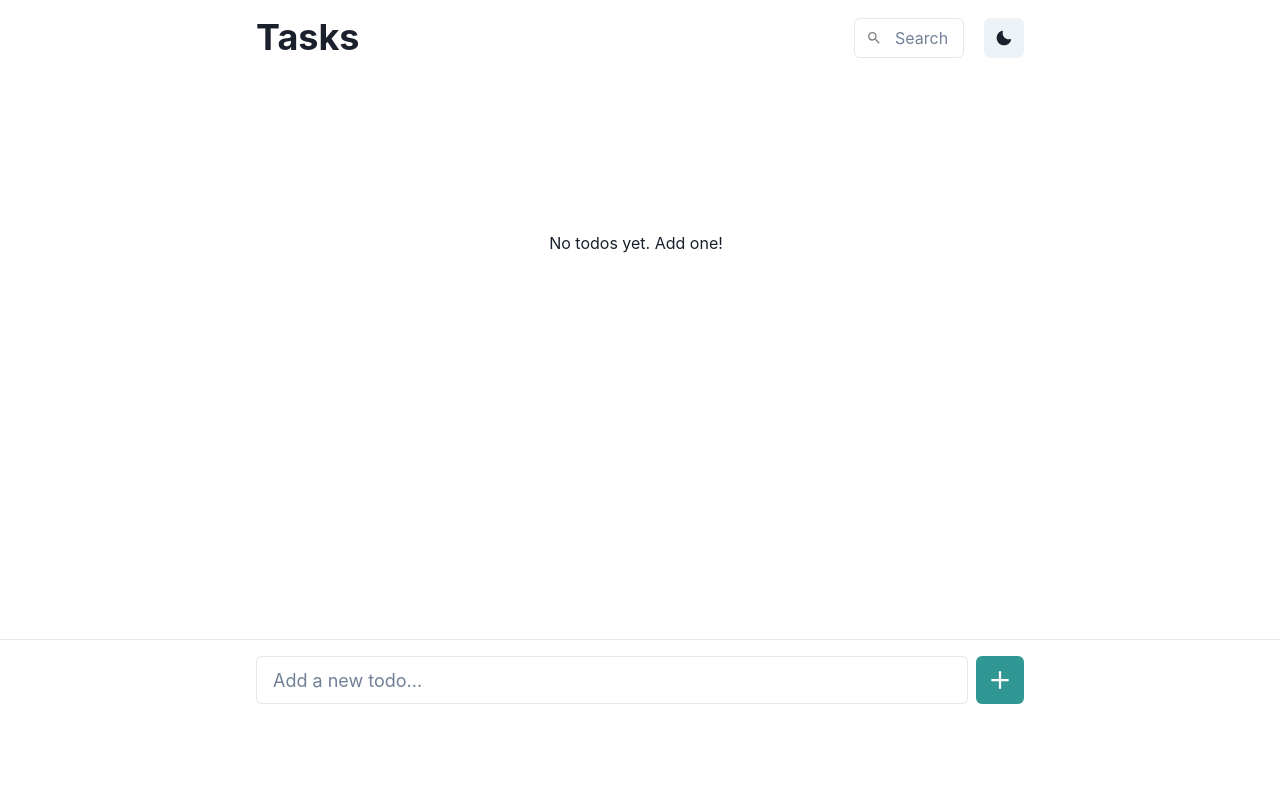
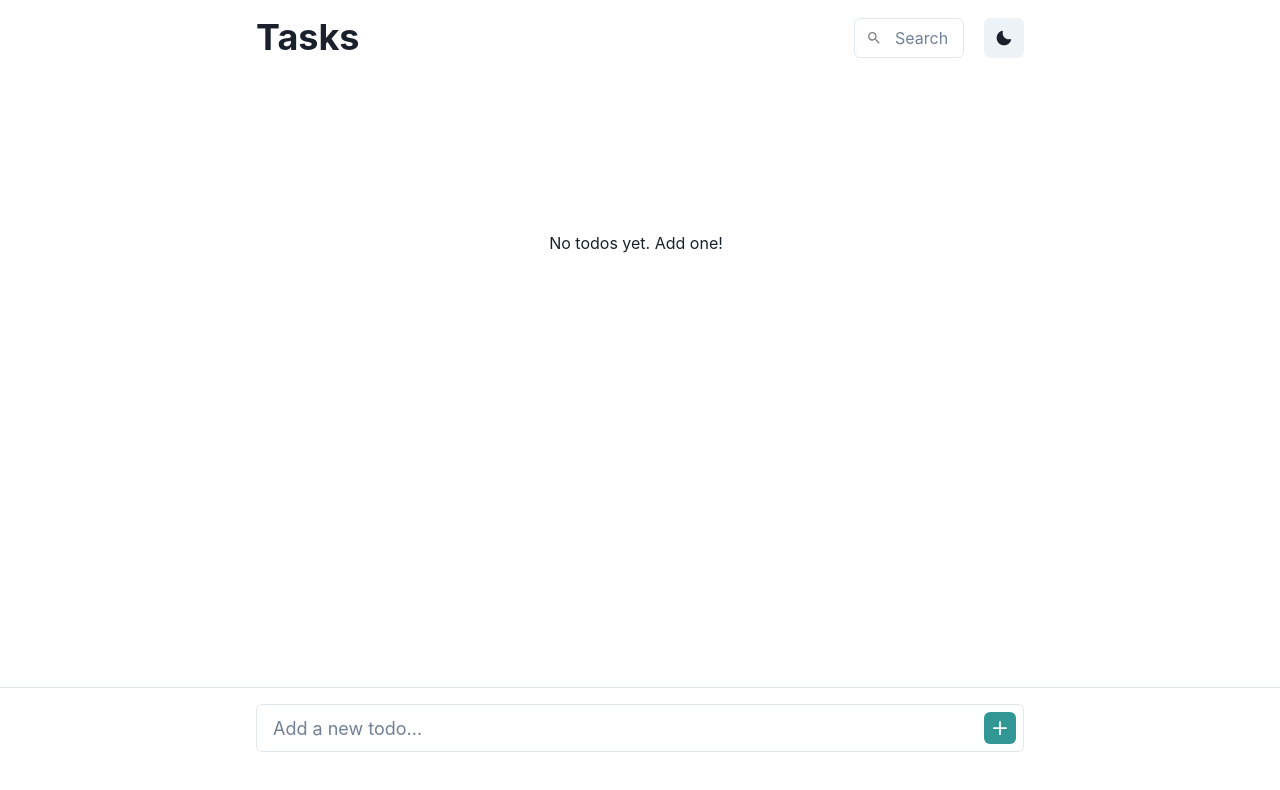
Before and after one commit to SUdaiskhanDeveloper1/Todos, a React (Vite) app: page / in a window 1280 px wide. Shown: the top 790 px of the page. Built offline with nearby package versions, Linux system fonts and the light colour scheme.

Commit message:
updated plus

```diff
--- a/src/App.jsx
+++ b/src/App.jsx
@@ -14,6 +14,7 @@ import {
   Badge,
   InputGroup,
   InputLeftElement,
+  InputRightElement,
   useColorMode,
   useColorModeValue,
   Menu,
@@ -127,7 +128,7 @@ const TodoApp = () => {
   );
 
   return (
-    <Flex direction="column" minHeight="90vh" overflow="hidden" bg={bgColor}>
+    <Flex direction="column" minHeight="96vh" overflow="hidden" bg={bgColor}>
       <Box flex="1" maxW="800px" w="100%" mx="auto" px={4} py={4}>
         <Flex justify="space-between" align="center" mb={6}>
           <Heading as="h1" size="xl" textAlign={["center", "left"]}>
@@ -221,8 +222,10 @@ const TodoApp = () => {
                         </Text>
                       </HStack>
 
-
-                      <HStack spacing={2} display={{ base: "none", md: "flex" }}>
+                      <HStack
+                        spacing={2}
+                        display={{ base: "none", md: "flex" }}
+                      >
                         <IconButton
                           size="md"
                           colorScheme="blue"
@@ -254,7 +257,6 @@ const TodoApp = () => {
                         )}
                       </HStack>
 
-
                       <Menu>
                         <MenuButton
                           as={IconButton}
@@ -280,7 +282,9 @@ const TodoApp = () => {
                             icon={<StarIcon />}
                             onClick={() => toggleBookmark(todo.id)}
                           >
-                            {todo.bookmarked ? "Remove Bookmark" : "Add Bookmark"}
+                            {todo.bookmarked
+                              ? "Remove Bookmark"
+                              : "Add Bookmark"}
                           </MenuItem>
                           {todo.edited && (
                             <MenuItem isDisabled>Edited</MenuItem>
@@ -313,30 +317,23 @@ const TodoApp = () => {
           px={4}
           py={4}
         >
-          <HStack
-            spacing={2}
-            w="100%"
-            flexDir={{ base: "column", sm: "row" }}
-            align="stretch"
-          >
+          <InputGroup size="lg">
             <Input
-              size="lg"
               placeholder="Add a new todo..."
               value={inputValue}
               onChange={(e) => setInputValue(e.target.value)}
               onKeyPress={(e) => e.key === "Enter" && addTodo()}
-              w="100%"
             />
+            <InputRightElement>
               <IconButton
-              size="lg"
+                size="sm"
                 colorScheme="teal"
                 icon={<AddIcon />}
                 onClick={addTodo}
                 aria-label="Add todo"
-              w={{ base: "100%", sm: "auto" }}
-              mt={{ base: 2, sm: 0 }}
               />
-          </HStack>
+            </InputRightElement>
+          </InputGroup>
         </VStack>
       </Box>
     </Flex>
@@ -370,11 +367,6 @@ export default TodoApp;
 
 
 //   Another my tasks APP check both one you can also try this created by khan
-
-
-
-
-
 
 // import React, { useState, useEffect } from "react";
 // import {
```
Lines whose indentation alone changed are shown as unchanged.
